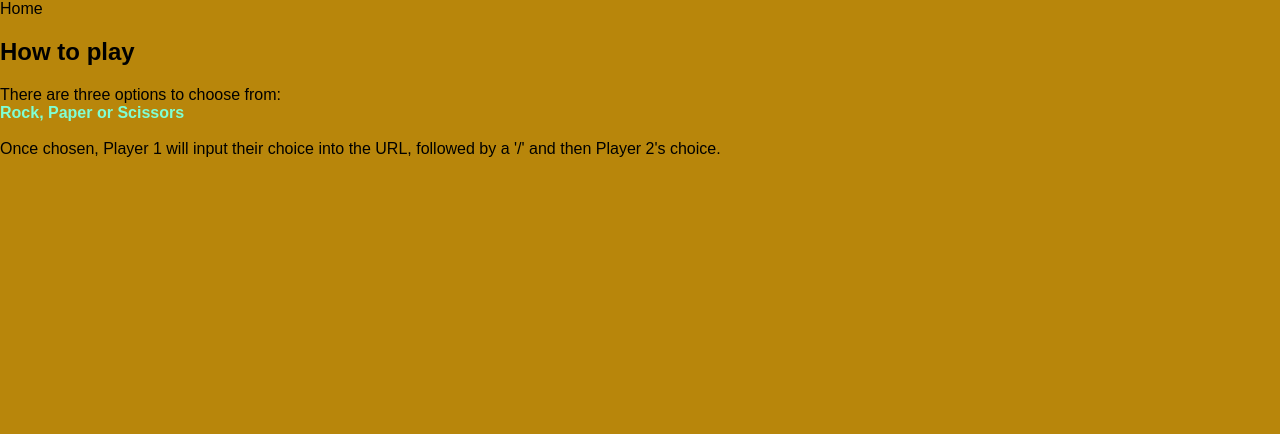
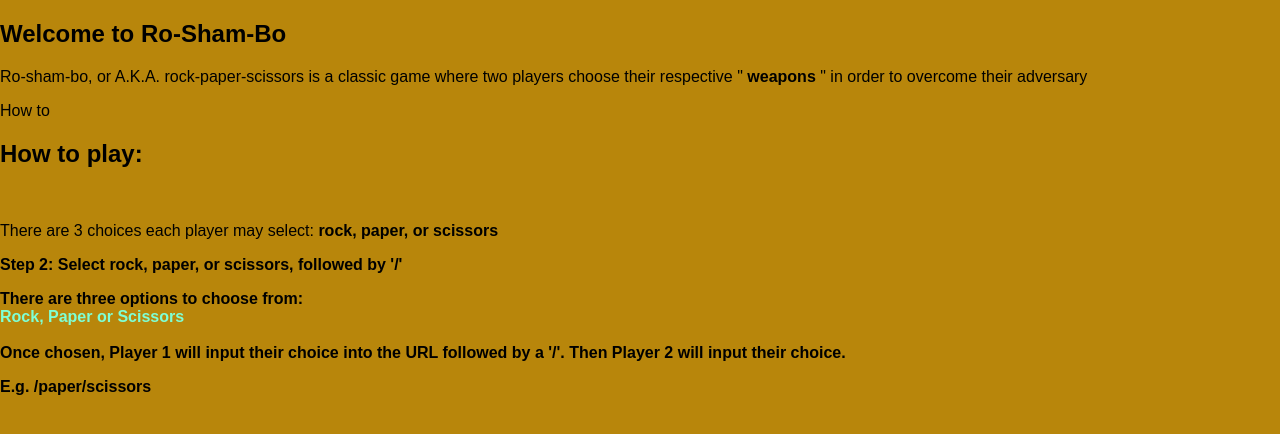
Before and after one commit to SamuelSeFe/H.Rock_Paper_Scissors-W3Wknd, a Flask app: page /roshambo in a window 1280 px wide. Shown: the part 47-481 px from the top of the page. Run offline with Flask 2, Linux system fonts and the light colour scheme.

Commit message:
working properly on css

```diff
--- a/modules/roshambo.py
+++ b/modules/roshambo.py
@@ -16,11 +16,7 @@
             return f"Player 1 wins by playing {input_p1}"
         elif input_p1 == "scissors" and input_p2 == "rock":
             return f"Player 2 wins by playing {input_p2}"
-        elif input_p1 == "rock" and input_p2 == "rock":
-            return None
-        elif input_p1 == "paper" and input_p2 == "paper":
-            return None
-        elif input_p1 == "scissors" and input_p2 == "scissors":
+        elif input_p1 == "rock" and input_p2 == input_p1:
             return None
 
     # def roshambo(p1_input, p2_input):
--- a/static/style.css
+++ b/static/style.css
@@ -27,7 +27,7 @@
 a {
     text-decoration: none;
     color: black;
-    padding-bottom: 20px;
+    padding-bottom: 0px;
 }
 
 a:hover {
--- a/templates/base.html
+++ b/templates/base.html
@@ -5,13 +5,16 @@
     <meta http-equiv="X-UA-Compatible" content="IE=edge">
     <meta name="viewport" content="width=device-width, initial-scale=1.0">
     <link rel="stylesheet" href="{{ url_for('static', filename='style.css') }}">
-    <title>Roshambo</title>
+    <title>Game: Roshambo</title>
 </head>
-<body>
+<body id = "total_page1">
     <header>
         <h1>Welcome to <b>Ro</b>-<b>Sham</b>-<b>Bo</b></h1>
     </header>
-    <a href="/roshambo">Home</a>
+    <h2>Welcome to Ro-Sham-Bo</h2>
+    <p>Ro-sham-bo, or A.K.A. rock-paper-scissors is a classic game where two players choose their respective "<a href="https://en.wikipedia.org/wiki/Rock_paper_scissors"> <b id="1st_page_weapon_choice">weapons</b> </a>" in order to overcome their adversary</p>
+    <a href="/roshambo_rules">How to</a>
+
     {% block content %}
 
     {% endblock %}
--- a/templates/index.html
+++ b/templates/index.html
@@ -1,16 +1,28 @@
 {% extends "base.html" %}
 
 {% block content %}
-<body>
-    <section class="how-to">
-        <h2>How to play</h2>
+<body id = "total_page2">
+    <section class="how-to-play">
+        <h2>How to play:</h2>
+        <br>
+        <p>There are 3 choices each player may select: <b>rock, paper, or scissors </p>
+        <p>Step 2: Select rock, paper, or scissors, followed by '/'</p>
+        <!-- 3 <p> tags to explain the rules and play:
+            1st: Welcome page with the route /roshambo. A 'submit' with "next" on the button at the end that takes you to the next page
+            2nd: This one explains the rules written in "look at wife_notes.1"
+            3rd: Results page, already written
+
+            Include a page vs computer with link?
+
+            In total: try and write code so that you can have drop down menus to submit answers when asked and submit buttons where you havve next to see the resolution of those actions -->
         <p>There are three options to choose from:
         <br>
         <b id="rpc_p">Rock, Paper or Scissors</b>
         <br>
         <br>
-        Once chosen, Player 1 will input their choice into the URL, followed by a '/' and then Player 2's choice.
+        Once chosen, Player 1 will input their choice into the URL followed by a '/'. Then Player 2 will input their choice.
         </p>
+        <p>E.g. /paper/scissors</p>
     </section>
 </body>
 {% endblock %}
--- a/templates/result.html
+++ b/templates/result.html
@@ -4,6 +4,7 @@
 {% block content %}
 <body>
     <br>
+    <br>
     {{ result }}
 </body>
 {% endblock  %}
```
